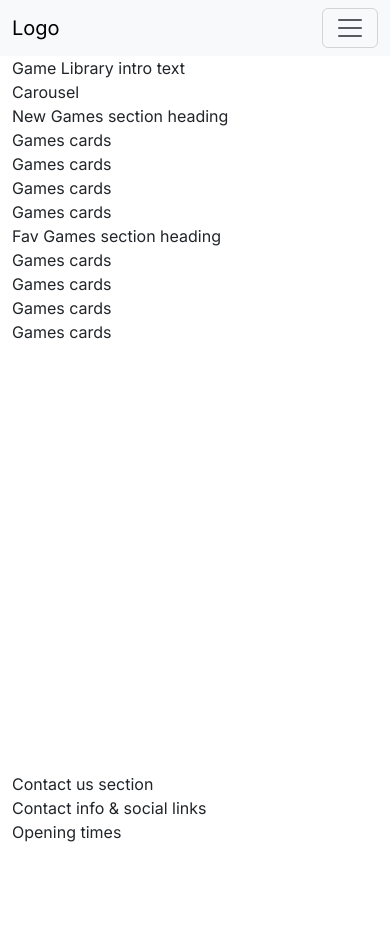
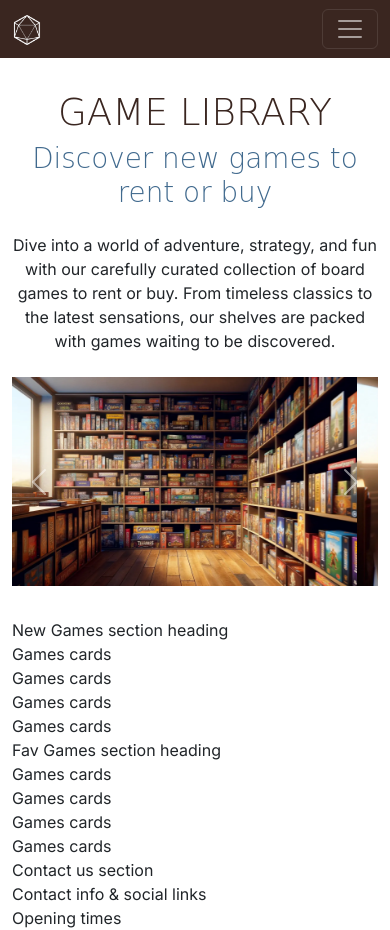
Before and after one commit to DaniqueJ-R/boardwalk-games, a plain HTML site: page game-library.html in a window 390 px wide. Before the commit the page ends 844 px from the top, so only its background shows below. Drawn offline with nearby package versions, Linux system fonts and the light colour scheme; a web font is replaced by a local one.

Commit message:
styled nav bar and added carousel to games page. responsive for all size device.

```diff
--- a/game-library.html
+++ b/game-library.html
@@ -20,12 +20,15 @@
 
 </head>
 <!-- Classes on body set to work with mt-auto on footer to ensure it always stays at the bottom of the page -->
+
 <body class="d-flex flex-column min-vh-100">
     <!-- Navigation -->
     <div>
-        <nav class="navbar navbar-expand-lg bg-body-tertiary justify-content-right">
+        <nav id="navbar" class="navbar navbar-expand-lg justify-content-right" data-bs-theme="dark">
             <div class="container">
-                <a class="navbar-brand" href="index.html">Logo</a>
+                <a class="navbar-brand" href="index.html">
+                    <img src="assets/images/logo-sm-white.png" alt="Boardwalk Games Logo" class="logo">
+                </a>
                 <button class="navbar-toggler" type="button" data-bs-toggle="collapse" data-bs-target="#navbarNav"
                     aria-controls="navbarNav" aria-expanded="false" aria-label="Toggle navigation">
                     <span class="navbar-toggler-icon"></span>
@@ -51,10 +54,42 @@
     </div>
 
     <!-- Header with carasol -->
-<header class="container">
+    <header id="header" class="container section">
         <div class="row">
-        <div class="col-12 col-xl-6">Game Library intro text</div>
-        <div class="col-12 col-xl-6">Carousel</div>
+            <div class="col-12 col-xl-6 text-center text-xl-start">
+                <h1 class="display-3">Game Library</h1>
+                <p class="lead display-6 sub-headling-color">Discover new games to rent or buy</p>
+                <p class="my-4">
+                    Dive into a world of adventure, strategy, and fun with our carefully curated collection of board
+                    games to rent or buy. From timeless classics to the latest sensations, our shelves are packed with
+                    games waiting to be discovered.
+                </p>
+            </div>
+            <div class="col-12 col-xl-6"><div id="carouselExampleAutoplaying" class="carousel slide" data-bs-ride="carousel">
+                <div class="carousel-inner">
+                  <div class="carousel-item active">
+                    <img src="assets/images/game-library-carousel-1.webp" class="d-block w-100" alt="Bookshelves filled with boardgames">
+                  </div>
+                  <div class="carousel-item">
+                    <img src="assets/images/game-library-carousel-2.webp" class="d-block w-100" alt="Bookshelves filled with boardgames">
+                  </div>
+                  <div class="carousel-item">
+                    <img src="assets/images/game-library-carousel-3.webp" class="d-block w-100" alt="Bookshelves filled with boardgames, one man is browsing the shelves">
+                  </div>
+                  <div class="carousel-item">
+                    <img src="assets/images/game-library-carousel-4.webp" class="d-block w-100" alt="8 board games stacked on top of each other">
+                  </div>
+
+                </div>
+                <button class="carousel-control-prev" type="button" data-bs-target="#carouselExampleAutoplaying" data-bs-slide="prev">
+                  <span class="carousel-control-prev-icon" aria-hidden="true"></span>
+                  <span class="visually-hidden">Previous</span>
+                </button>
+                <button class="carousel-control-next" type="button" data-bs-target="#carouselExampleAutoplaying" data-bs-slide="next">
+                  <span class="carousel-control-next-icon" aria-hidden="true"></span>
+                  <span class="visually-hidden">Next</span>
+                </button>
+              </div></div>
         </div>
     </header>
 
```
Lines whose indentation alone changed are shown as unchanged.
